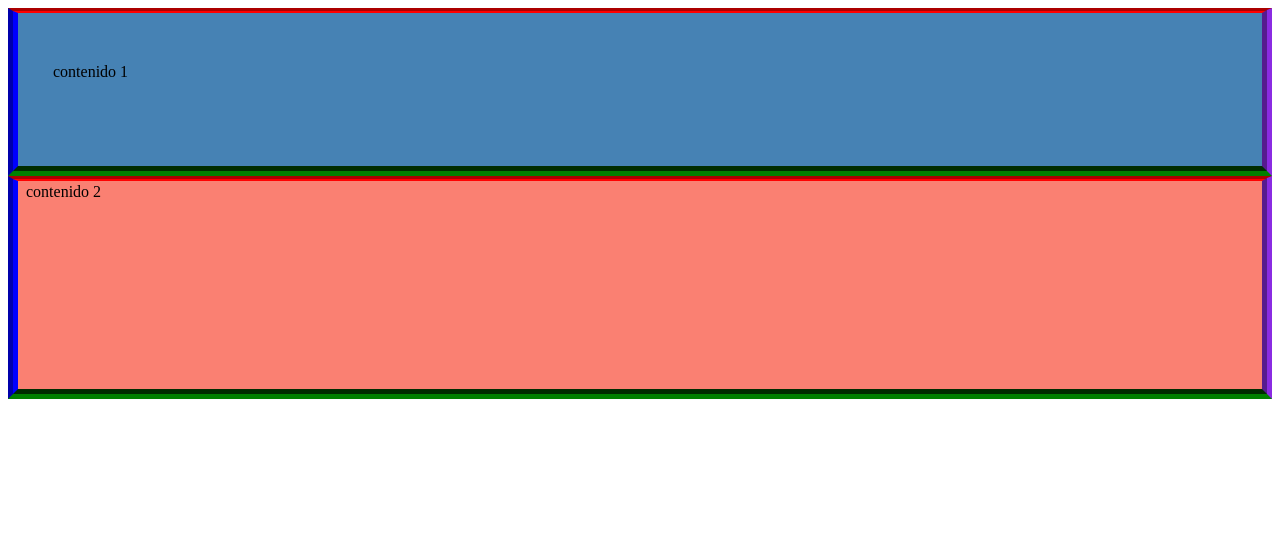
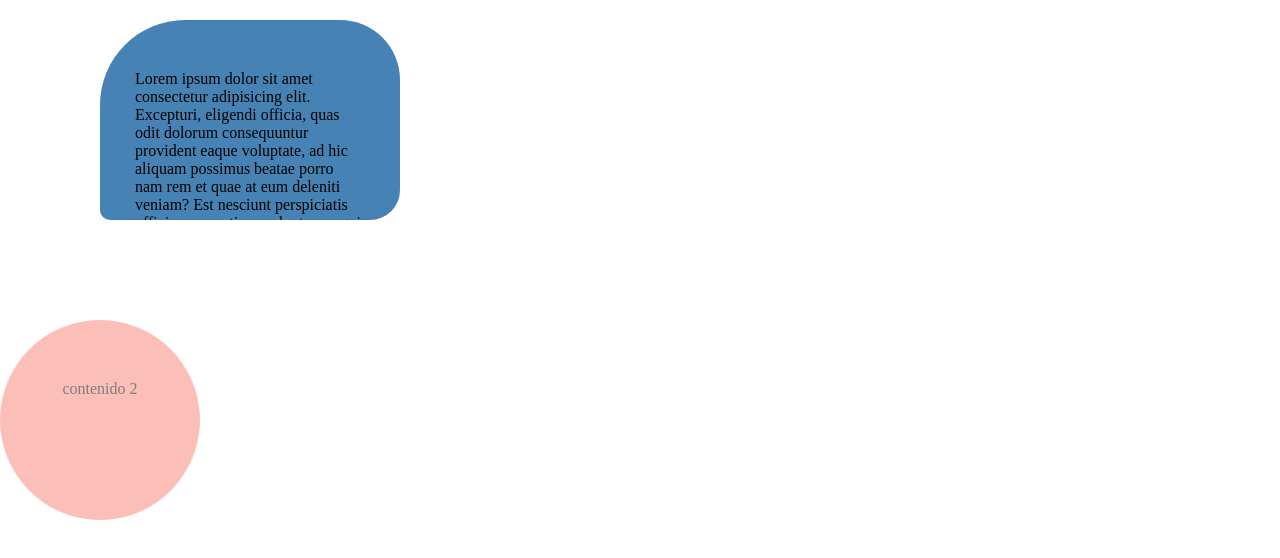
Before and after one commit to Jhosep-David/MODELO_CAJA_3147234, a plain HTML site: page practica1_box_model/index.html in a window 1280 px wide. Drawn offline with Linux system fonts and the light colour scheme.

```diff
--- /dev/null
+++ b/evidencia_hoja_vida/style.css
@@ -0,0 +1,67 @@
+/*estilos Globales*/
+*{
+    margin: 0;
+    padding: 0;
+    box-sizing: border-box;
+    font-family: 'Arial';
+}
+
+
+/*estilos de la card */
+/*auto: distribucion equitativa del espacio disponible*/
+.card{
+    border: transparent solid 1px;
+    display: block;
+    background-color: #CDC7C5;
+    width: 400px;
+    height: 720px;
+    margin: 50px auto 10px auto;
+    border-radius: 5px;
+}
+
+/**estilos de la imagen*/
+.img{
+    display: block;
+    width: 70%;
+    height: 300px;
+    object-fit: cover;/*se utiliza para redimensionar una imagen o video de manera que cubra completamente el contenedor*/
+    border-radius: 50%;
+    margin:20px auto;
+
+}
+.contenedor{
+    display: block;
+    margin: 50px auto 20px auto;
+    width: 70%;
+}
+
+.titulo, .parrafo{
+    display: block;
+}
+
+.titulo{
+    text-align: center;
+    font-size:  30px;
+    color:#7F4F3D;
+    margin: 10px auto 20px;
+}
+
+.parrafo{
+    text-align: justify;
+    font-size: 20px;
+    color: #272838;
+    margin: 10px auto 20px;
+    overflow: hidden;
+}
+/*estilos de los iconos*/
+
+.boton{
+    display: block;
+    width: 100%;
+    background-color:#7F4F3D;
+    color: #CDC7C5;
+    padding: 10px;
+    text-decoration: none;
+    border-radius:  5px;
+    text-align: center;
+}
--- a/practica1_box_model/index.html
+++ b/practica1_box_model/index.html
@@ -8,7 +8,8 @@
 </head>
 <body>
     <div class="box1 box">
-        contenido 1
+        Lorem ipsum dolor sit amet consectetur adipisicing elit. Excepturi, eligendi officia, quas odit dolorum consequuntur provident eaque voluptate, ad hic aliquam possimus beatae porro nam rem et quae at eum deleniti veniam? Est nesciunt perspiciatis officia praesentium voluptas magni omnis corporis possimus temporibus, repellendus iste asperiores amet repudiandae adipisci, in, culpa a facere unde ipsam similique itaque minima voluptatem? Quasi voluptatem tempora fugit commodi, sapiente beatae ad! Rem, possimus id rerum vel ab aliquam aut excepturi quidem. Quaerat tempore, delectus neque amet dignissimos veniam totam. Consequatur placeat, fugit repellat asperiores recusandae vel voluptates dolore eligendi cum, maiores blanditiis nemo expedita.
+
     </div>
     <div class="box2 box">
         contenido 2
--- a/practica1_box_model/style.css
+++ b/practica1_box_model/style.css
@@ -16,32 +16,52 @@ Funciona si
     border-right: 10px dotted blue;
     border-bottom:  5px dashed yellow;
     border-right:  1px groove green;
+
+
+    Margin
+
+    _determina el espacion entre los elementops
+    -solo aplica en elementos display Block
+    -determinar el computo de las margenes
+    Computado de margenes
+    colapso de margenes
     */
+
+*{
+    margin: 0;
+    padding: 0;
+    box-sizing: border-box;
+}
+
 .box{
-    border-top-color: #ff0000;
-    border-top-style: groove;
-    border-top-width: 5px;
-    border-bottom-color:green ;
-    border-bottom-style:groove ;
-    border-bottom-width:10px;
-    border-left-color:blue ;
-    border-left-style:groove ;
-    border-left-width:10px;
-    border-right-color:blueviolet ;
-    border-right-style:groove ;
-    border-right-width:10px;
+    background: steelblue;
+    padding: 50px 45px 3px;
+
 }
 .box1{
+    margin: 20px 40px 60px 100px;
     background: steelblue;
     padding: 50px 35px 3px;
     display: block;
-    height: 100px;
+    height: 200px;
+    width: 300px;
+    box-sizing: border-box;
+    overflow: scroll;
+    border-bottom-left-radius:10px ;
+    border-top-left-radius:85px ;
+    border-top-right-radius:60px ;
+    border-bottom-right-radius:30px ;
 }
 
 .box2{
     background: #fa8072;
-    padding: 2px 4px 6px 8px;
     display: block;
     height: 200px;
-
+    width: 200px;
+    opacity: 0.5;
+    margin-top: 100px;
+    border-radius: 50%;
+    padding: 60px;
+    justify-content: center;
+    text-align: center;
 }
```
Also changed, not shown: evidencia_hoja_vida/index.html (added, +26 -0 lines), evidencia_hoja_vida/img/l09tol1a.png (added).
